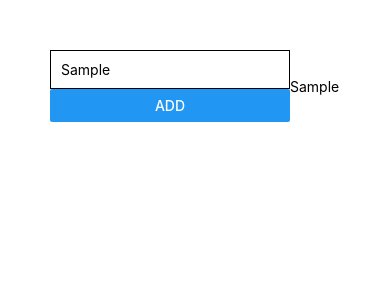
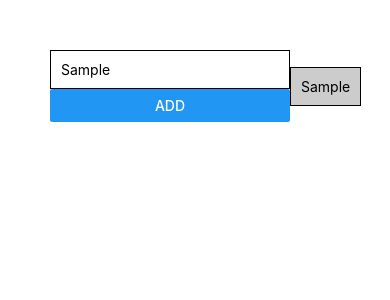
Before and after one commit to dianaramirez16/React-Native-guide, a React Native app: screen / in a window 390 px wide. Both pictures are taken after typing "Sample" into the empty fields and a click on the button "ADD". Shown: the top 300 px of the page. Built offline with nearby package versions, Linux system fonts and the light colour scheme.

Commit message:
adding listItem styles

```diff
--- a/App.js
+++ b/App.js
@@ -27,7 +27,11 @@
         <Button title="ADD" onPress={addGoalHandler} />
       </View>
       <View>
-  {courseGoals.map((goal) => <Text key={goal}>{goal}</Text>)}
+  {courseGoals.map(goal => (
+  <View style={styles.listItem}>
+    <Text key={goal}>{goal}</Text>
+  </View>
+  ))}
       </View>
     </View>
   );
@@ -46,5 +50,13 @@
     borderWidth: 1,
     padding: 10,
     flex: 1
+  },
+  listItem:{
+    padding:10,
+    marginVertical: 10,
+    backgroundColor: "#ccc",
+    borderColor: 'black',
+    borderWidth: 1
+
   }
 });
```
